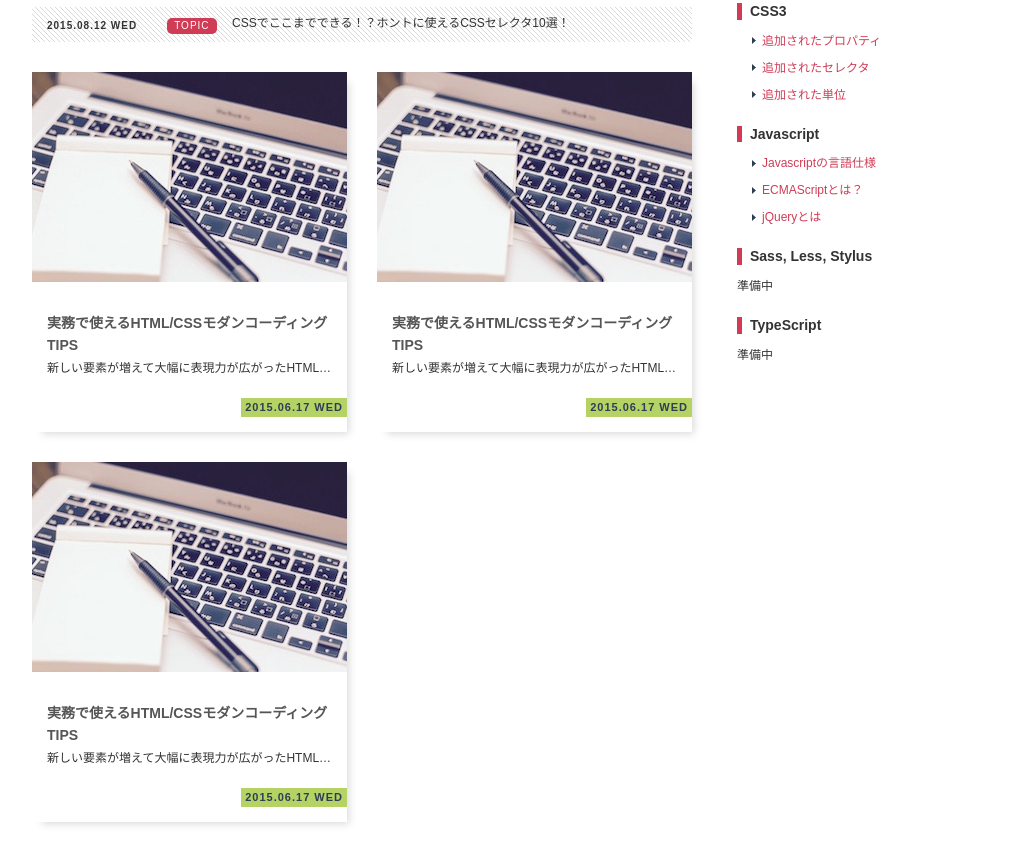
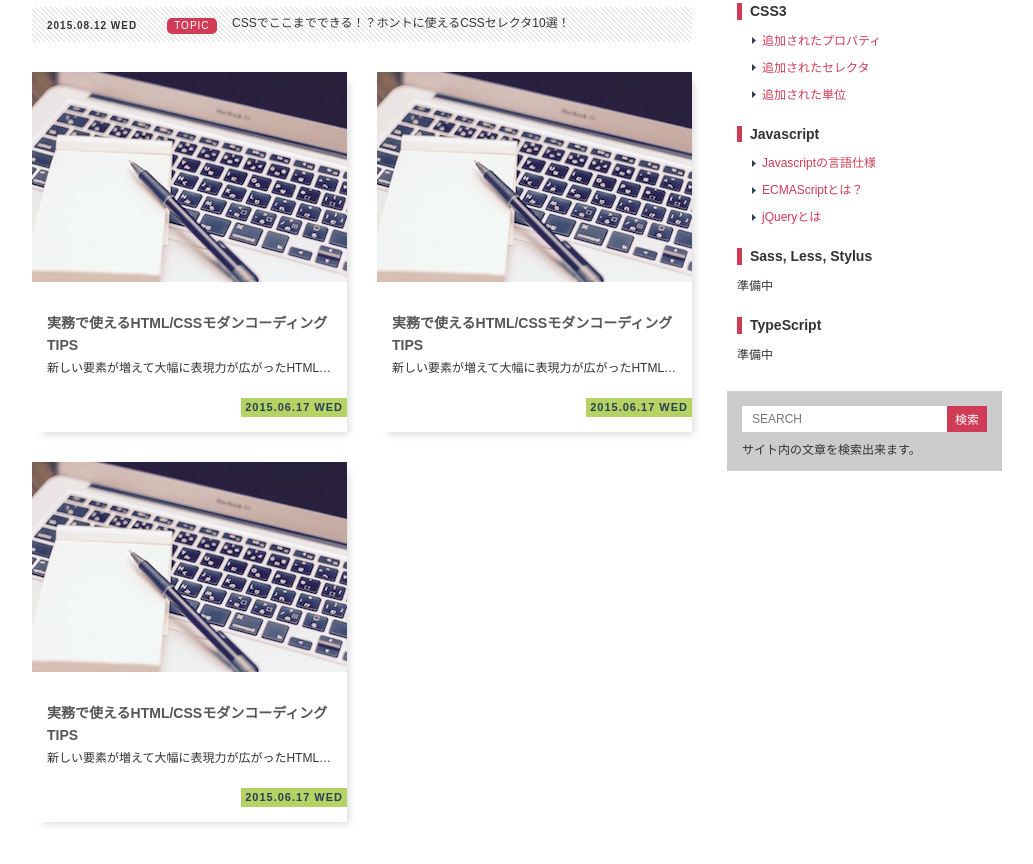
Before and after one commit to m-taira/modern-coding, a plain HTML site: page index.html in a window 1280 px wide. Shown: the part 713-1577 px from the top of the page, without its empty margins (123-1156 px from the left). Drawn offline with Linux system fonts and the light colour scheme.

Commit message:
chapter5 search

```diff
--- a/css/style.css
+++ b/css/style.css
@@ -442,3 +442,37 @@ DOCUMENT
 .documents a:hover {
   text-decoration: underline;
 }
+
+/*
+SEARCH
+*/
+
+.search-box {
+  padding: 15px;
+  background-color: #ccc;
+  font-size: 0;
+}
+
+.search-box > * {
+  font-size: 1.2rem;
+}
+
+.search-box .search-input {
+  width: 205px;
+  height: 26px;
+  padding: 0 10px;
+  border: none;
+}
+
+.search-box .search-button {
+  width: 40px;
+  height: 26px;
+  border: none;
+  background-color: #d03c56;
+  color: #fff;
+  cursor: pointer;
+}
+
+.search-box .text {
+  margin-top: 12px;
+}
--- a/index.html
+++ b/index.html
@@ -190,6 +190,12 @@
           <p>準備中</p>
         </li>
       </ul>
+      <h2 class="hidden">SEARCH</h2>
+      <form class="search-box">
+        <input class="search-input" type="text" name="search" placeholder="SEARCH">
+        <input class="search-button" type="submit" value="検索">
+        <p class="text">サイト内の文章を検索出来ます。</p>
+      </form>
     </div>
   </div>
   <footer class="footer">
```
